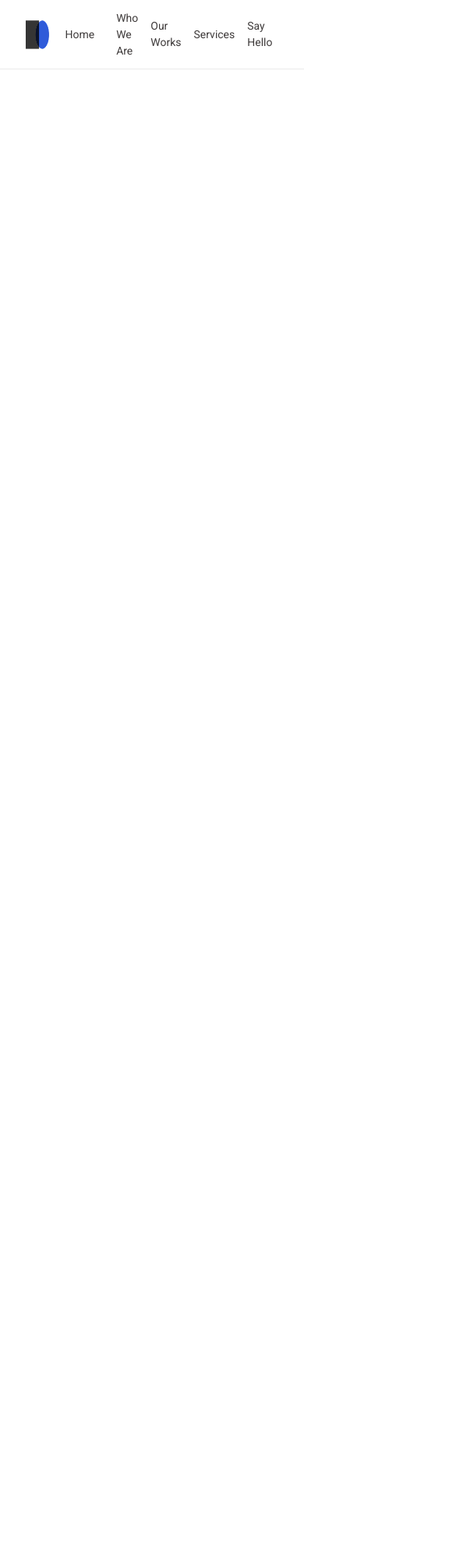
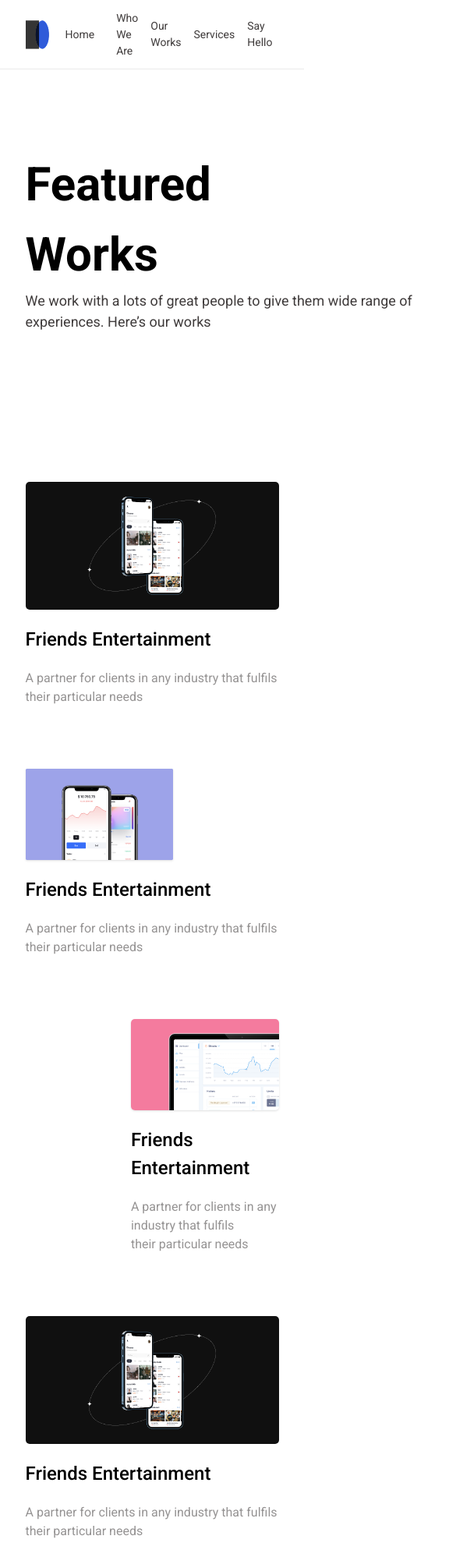
Before and after one commit to Mamog81/mamog81.github.io, a plain HTML site: page HW1/page1.html in a window 390 px wide. Shown: the top 1997 px of the page at 78% size, 585 px wide, since content can reach past the window. Before the commit the page ends 844 px from the top, so only its background shows below. Drawn offline with nearby package versions, Linux system fonts and the light colour scheme; files that its build step writes are made by us from their sources.

Commit message:
main content was added

```diff
--- a/HW1/page1.html
+++ b/HW1/page1.html
@@ -37,6 +37,83 @@
         </div>
     </nav>
 
+    <main>
+        <!-- Featured Works -->
+        <section class="w-10/12 mx-auto">
+            <div class="mt-48 mb-48">
+                <h1 class="text-[60px] md:text-[81px] font-custom-Bold ">Featured Works</h1>
+                <p class="text-[18px] md:text-[24px] text-[#3F3B3B] w-[555px]">We work with a lots of great people to give them wide range of experiences. Here’s our works</p>
+            </div>
+        </section>
+        <!-- black img -->
+        <div class="w-10/12 mx-auto">
+            <div class="mb-20">
+                <img src="../public/Group 12605.png" class="w-full mb-5 rounded-[5px]" alt="">
+                <h2 class="text-[24px] font-custom-Medium mb-5">Friends Entertainment</h2>
+                <p class="text-[16px] text-[#959393]">A partner for clients in any industry that fulfils <br> their particular needs</p>
+            </div>
+        </div>
+
+
+
+
+        <!--left  image  -->
+        <div class="w-10/12 mx-auto mb-5">
+            <img src="../public/Group 21.png" alt="" class="w-7/12 shadow">
+        </div>
+        <!-- left Text -->
+        <div class="w-10/12 mx-auto mb-20">
+            <h2 class="text-[24px] font-custom-Medium mb-5">Friends Entertainment</h2>
+            <p class="text-[16px] text-[#959393]">A partner for clients in any industry that fulfils <br> their particular needs</p>
+        </div>
+
+        <!--Right  image  -->
+        <div class="w-10/12 mx-auto mb-5" dir="rtl">
+            <img src="../public/pinkpng.png" alt="" class="w-7/12 rounded-[5px] shadow">
+        </div>
+        <!-- Right Text -->
+        <div class="w-10/12 mx-auto mb-20" dir="rtl">
+            <div class="w-7/12" dir="ltr">
+                <h2 class="text-[24px] font-custom-Medium mb-5">Friends Entertainment</h2>
+                <p class="text-[16px] text-[#959393]">A partner for clients in any industry that fulfils <br> their particular needs</p>
+            </div>
+        </div>
+        <!-- black img -->
+        <div class="w-10/12 mx-auto">
+            <div class="mb-20">
+                <img src="../public/Group 12605.png" class="w-full mb-5 rounded-[5px]" alt="">
+                <h2 class="text-[24px] font-custom-Medium mb-5">Friends Entertainment</h2>
+                <p class="text-[16px] text-[#959393]">A partner for clients in any industry that fulfils <br> their particular needs</p>
+            </div>
+        </div>
+
+
+
+
+        <!--left  image  -->
+        <div class="w-10/12 mx-auto mb-5">
+            <img src="../public/Group 21.png" alt="" class="w-7/12 shadow">
+        </div>
+        <!-- left Text -->
+        <div class="w-10/12 mx-auto mb-20">
+            <h2 class="text-[24px] font-custom-Medium mb-5">Friends Entertainment</h2>
+            <p class="text-[16px] text-[#959393]">A partner for clients in any industry that fulfils <br> their particular needs</p>
+        </div>
+
+        <!--Right  image  -->
+        <div class="w-10/12 mx-auto mb-5" dir="rtl">
+            <img src="../public/pinkpng.png" alt="" class="w-7/12 rounded-[5px] shadow">
+        </div>
+        <!-- Right Text -->
+        <div class="w-10/12 mx-auto mb-20" dir="rtl">
+            <div class="w-7/12" dir="ltr">
+                <h2 class="text-[24px] font-custom-Medium mb-5">Friends Entertainment</h2>
+                <p class="text-[16px] text-[#959393]">A partner for clients in any industry that fulfils <br> their particular needs</p>
+            </div>
+        </div>
+
+
+    </main>
 
 </body>
 
```
Also changed, not shown: public/Group 12605.png (added), public/Group 21.png (added), public/pinkpng.png (added).
